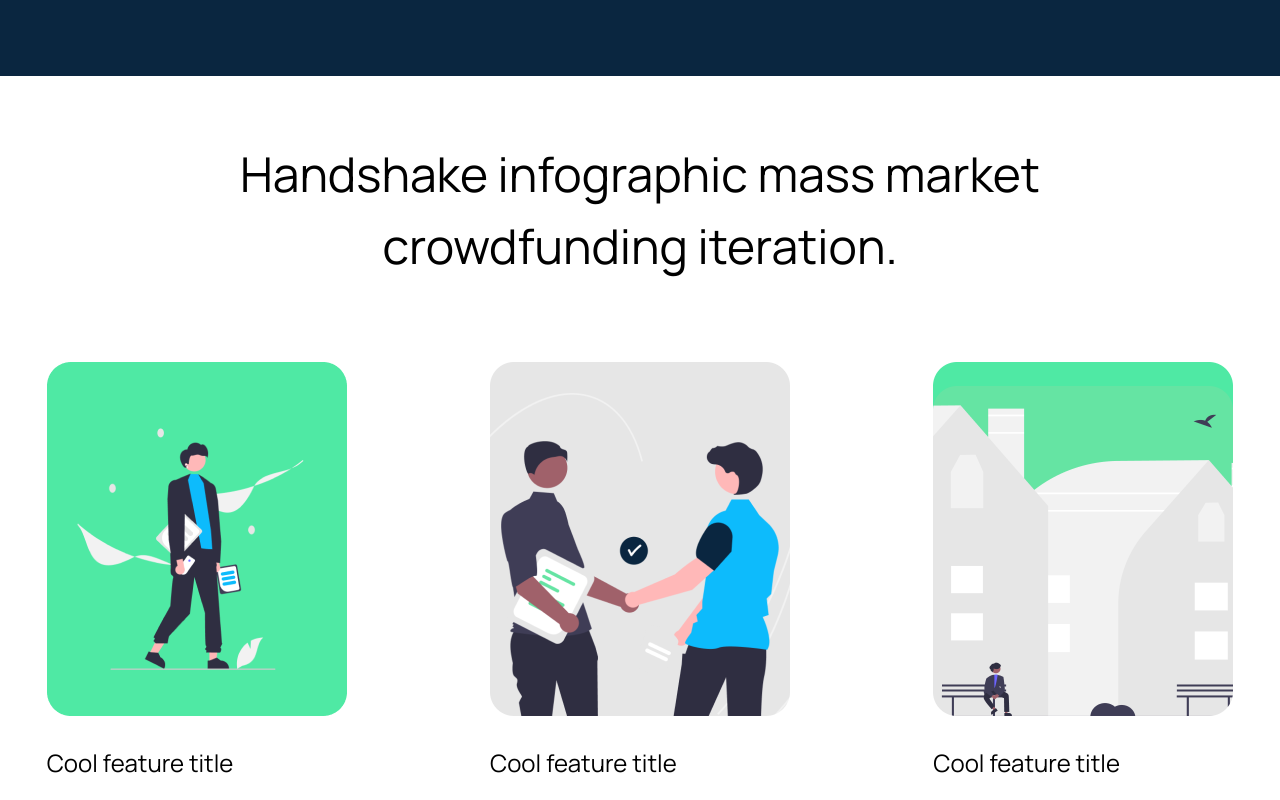
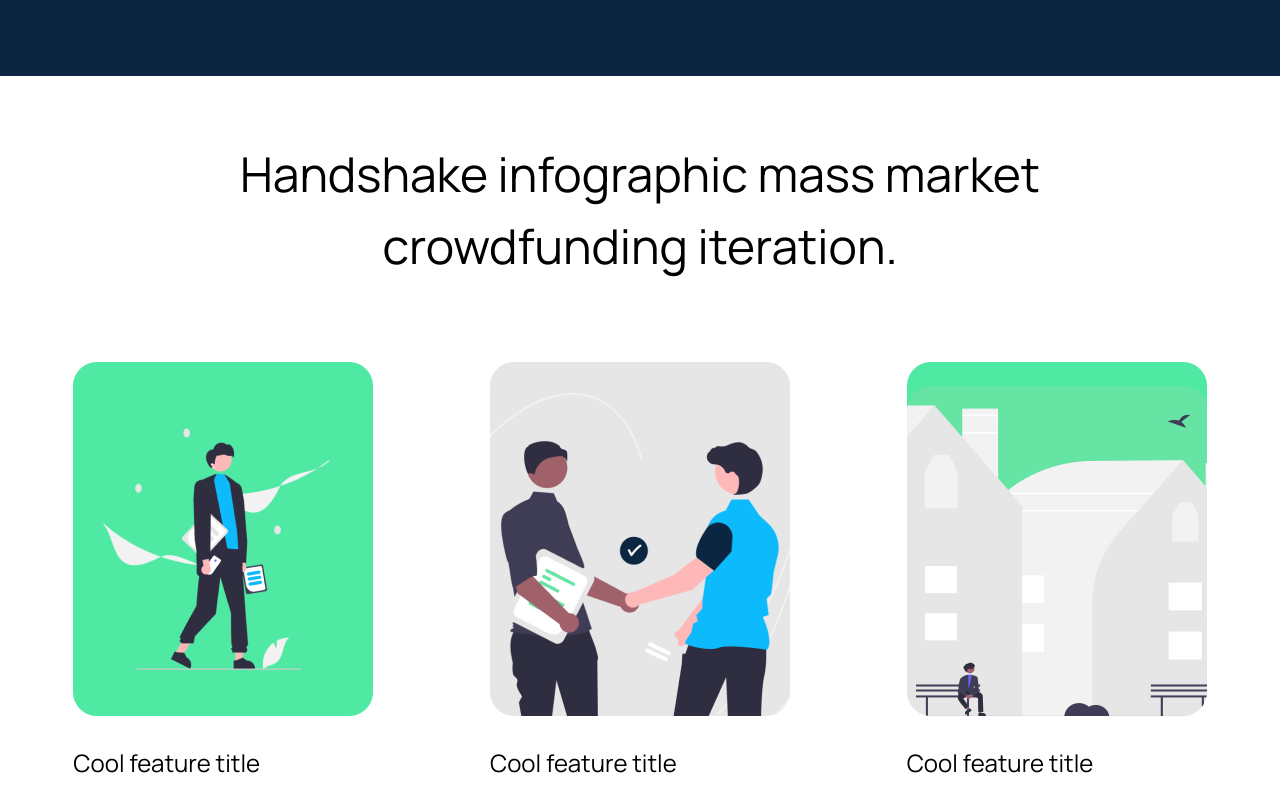
Before and after one commit to GennadiiLazovskii/boldo-app, a React (Vite) app: page / in a window 1280 px wide. Shown: the part 760-1560 px from the top of the page. Built offline with nearby package versions, Linux system fonts and the light colour scheme.

Commit message:
Fix-styles: Container

```diff
--- a/src/components/infographicScrean/infographicScrean.module.scss
+++ b/src/components/infographicScrean/infographicScrean.module.scss
@@ -1,6 +1,8 @@
 .infographicScrean {
   padding-top: 62px;
 
+  .container {
+    width: 1200px;
     .infographicMassMarketTitle {
       width: 842px;
       color: #000;
@@ -55,3 +57,4 @@
       }
     }
   }
+}
```
Lines whose indentation alone changed are shown as unchanged.
